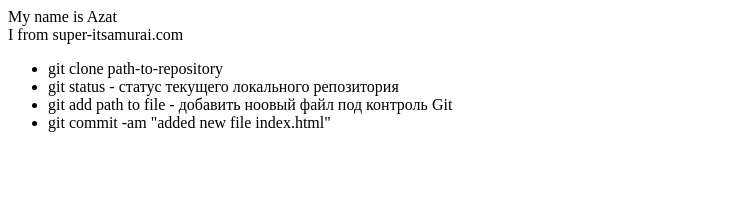
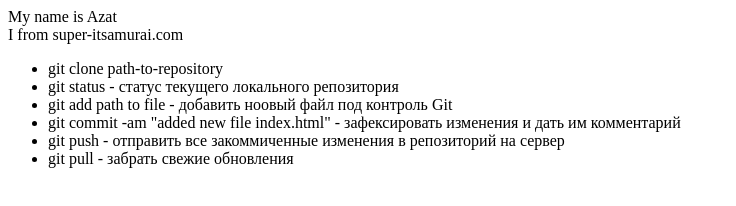
Before and after one commit to Azat777-user/git-lesson, a plain HTML site: page index.html in a window 1280 px wide. Shown: the whole page, without its empty margins (0-736 px from the left). Drawn offline with Linux system fonts and the light colour scheme.

Commit message:
added push-pull instruction to html

```diff
--- a/index.html
+++ b/index.html
@@ -14,7 +14,9 @@
             <li>git clone path-to-repository</li>
             <li>git status - cтатус текущего локального репозитория</li>
             <li>git add path to file - добавить ноовый файл под контроль Git</li>
-            <li>git commit -am "added new file index.html"</li>
+            <li>git commit -am "added new file index.html" - зафексировать изменения и дать им комментарий</li>
+            <li>git push - отправить все закоммиченные изменения в репозиторий на сервер</li>
+            <li>git pull - забрать свежие обновления</li>
         </ul>
     </div>
 </body>
```
